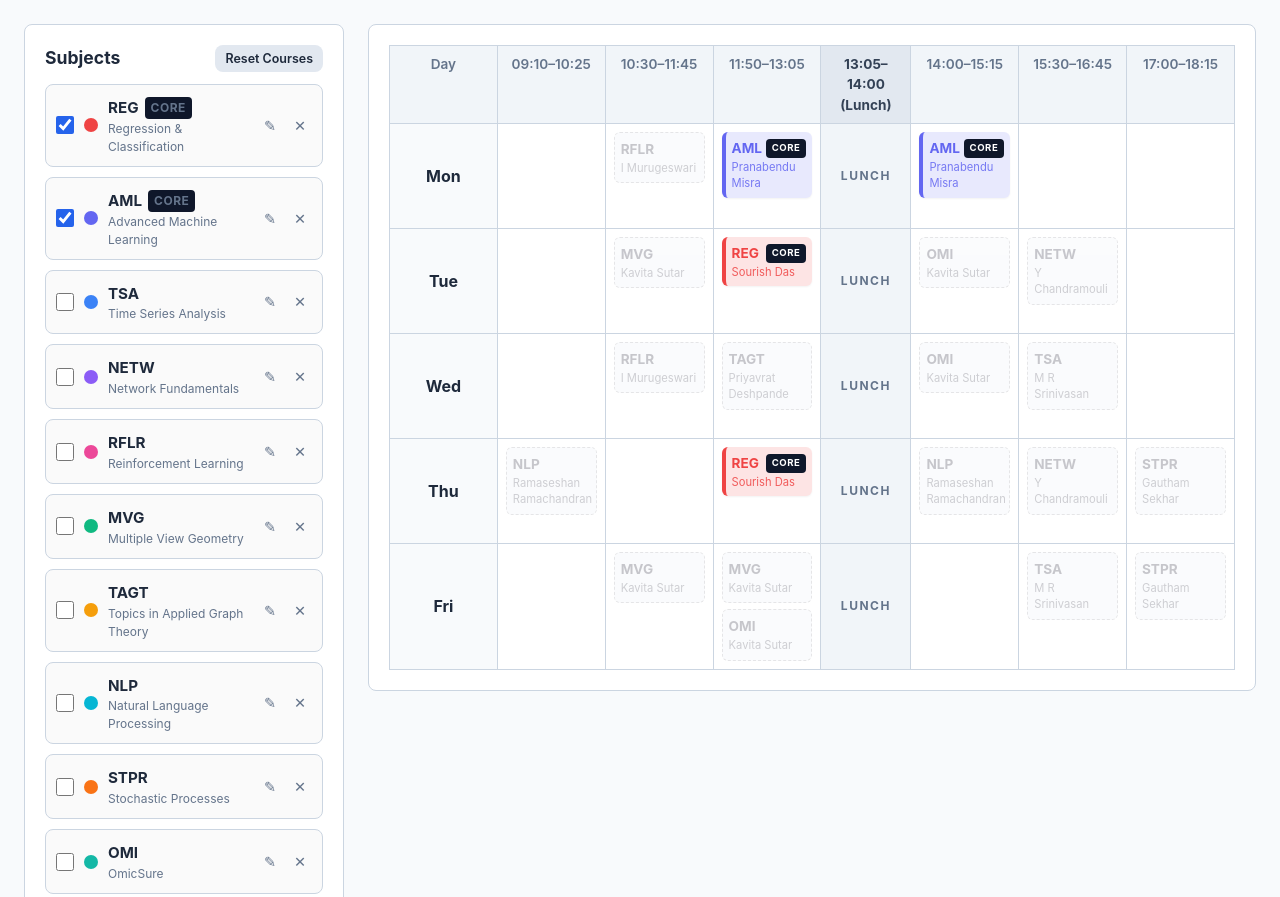
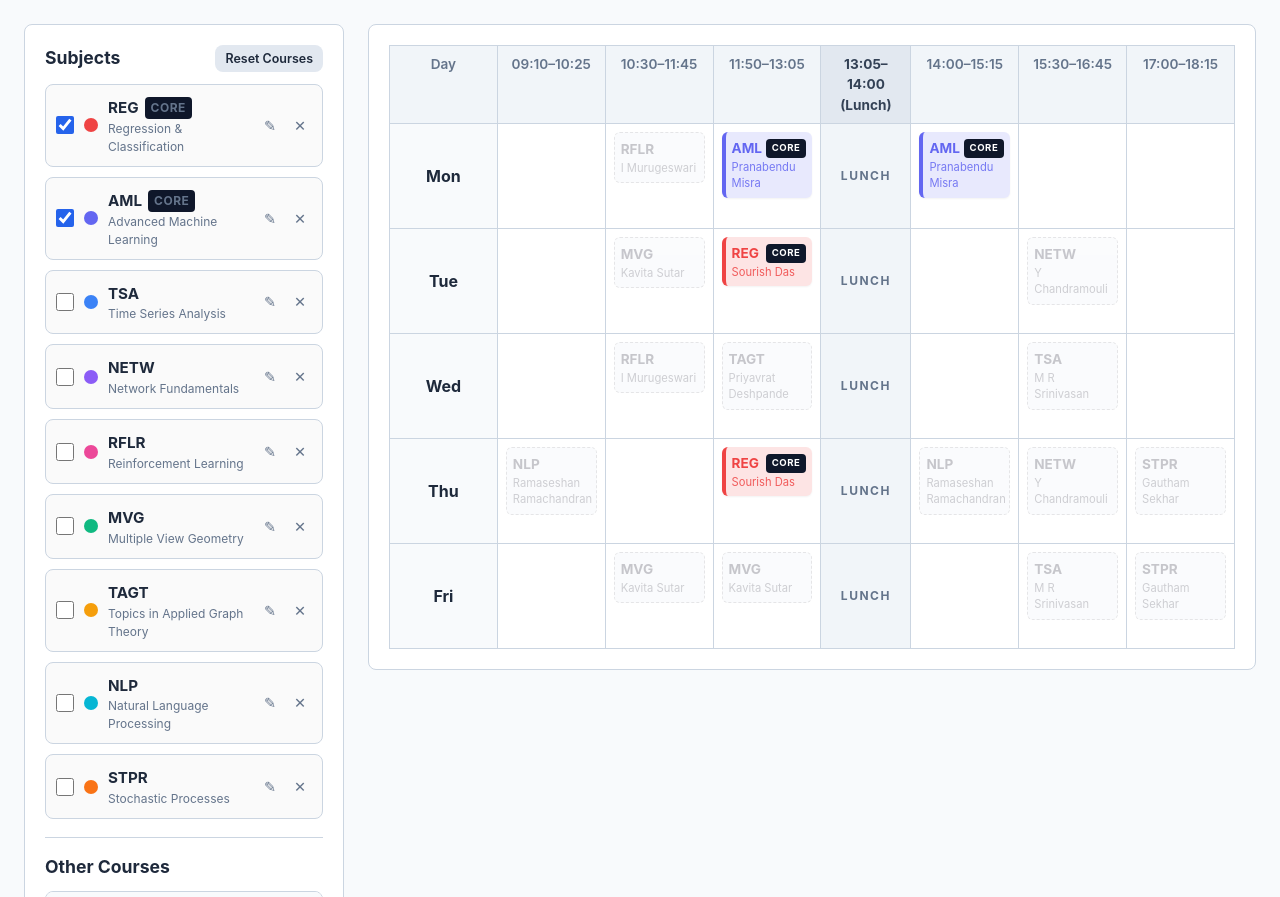
Before and after one commit to shaumikkhanna/mscds3_timetable, a plain HTML site: page index.html in a window 1280 px wide. Shown: the top 897 px of the page. Drawn offline with Linux system fonts and the light colour scheme.

Commit message:
moved omicsure to others

```diff
--- a/courses.csv
+++ b/courses.csv
@@ -8,4 +8,3 @@ c6,MVG,Multiple View Geometry,Kavita Sutar,false,#10b981,false,Tue:1|Fri:1|Fri:2
 c7,TAGT,Topics in Applied Graph Theory,Priyavrat Deshpande,false,#f59e0b,false,Wed:2
 c8,NLP,Natural Language Processing,Ramaseshan Ramachandran,false,#06b6d4,false,Thu:0|Thu:3
 c9,STPR,Stochastic Processes,Gautham Sekhar,false,#f97316,false,Thu:5|Fri:5
-c10,OMI,OmicSure,Kavita Sutar,false,#14b8a6,false,Tue:3|Wed:3|Fri:2
--- a/index.html
+++ b/index.html
@@ -694,7 +694,12 @@
 			<aside class="sidebar">
 				<div class="sidebar-header">
 					<h2>Subjects</h2>
-        <button class="btn btn-secondary btn-small" onclick="resetDefaults()">Reset Courses</button>
+					<button
+						class="btn btn-secondary btn-small"
+						onclick="resetDefaults()"
+					>
+						Reset Courses
+					</button>
 				</div>
 				<div id="course-list"></div>
 				<div class="sidebar-section">
@@ -810,7 +815,8 @@ c4,NETW,Network Fundamentals,Y Chandramouli,false,#8b5cf6,false,Tue:4|Thu:4
 c5,RFLR,Reinforcement Learning,I Murugeswari,false,#ec4899,false,Mon:1|Wed:1
 c6,MVG,Multiple View Geometry,Kavita Sutar,false,#10b981,false,Tue:1|Fri:1|Fri:2
 c7,TAGT,Topics in Applied Graph Theory,Priyavrat Deshpande,false,#f59e0b,false,Wed:2
-c8,NLP,Natural Language Processing,Ramaseshan Ramachandran,false,#06b6d4,false,Thu:0|Thu:3`;
+c8,NLP,Natural Language Processing,Ramaseshan Ramachandran,false,#06b6d4,false,Thu:0|Thu:3
+c9,STPR,Stochastic Processes,Gautham Sekhar,false,#f97316,false,Thu:5|Fri:5`;
 
 			const EMBEDDED_OTHER_CSV = `Course Code,Course Name,Instructor,Category / Program,Schedule
 PDE,"Sobolev Spaces & Applications to PDE",Prosenjit Roy,Maths Electives 3,"Thu 09:10-10:25, Fri 14:00-15:15"
@@ -851,7 +857,9 @@ LAB,Physics Lab,K G M Nair,B.S. Math & Physics II,"Fri 14:00-15:15, Fri 15:30-16
 IMF,Intro to Modular Forms (starts 6 Aug),B Ramakrishnan,Maths Electives 2,"Tue 15:30-16:45, Thu 15:30-16:45"
 IEC,Intro to Elliptic Curves,Aditya Karnataki,Maths Electives 2,"Tue 10:30-11:45, Wed 10:30-11:45, Thu 10:30-11:45"
 PAPF,"Intro to p-adic analysis & p-adic L-functions (starts 14 Aug)",Purusottam Rath,Maths Electives 2,"Mon 11:50-13:05, Fri 11:50-13:05"
-TGS,Topics in Group Schemes,V Balaji,Maths Electives 2,"Tue 11:50-13:05, Thu 11:50-13:05"`;
+TGS,Topics in Group Schemes,V Balaji,Maths Electives 2,"Tue 11:50-13:05, Thu 11:50-13:05"
+OMI,OmicSure,Kavita Sutar,Other,"Tue 14:00-15:15, Wed 14:00-15:15, Fri 11:50-13:05"
+`;
 
 			let courses = [];
 			let otherCourses = [];
--- a/other_courses.csv
+++ b/other_courses.csv
@@ -39,3 +39,4 @@ IEC,Intro to Elliptic Curves,Aditya Karnataki,Maths Electives 2,"Tue 10:30-11:45
 PAPF,"Intro to p-adic analysis & p-adic L-functions (starts 14 Aug)",Purusottam Rath,Maths Electives 2,"Mon 11:50-13:05, Fri 11:50-13:05"
 TGS,Topics in Group Schemes,V Balaji,Maths Electives 2,"Tue 11:50-13:05, Thu 11:50-13:05"
 FRE,French,Sumedha Turumella,Humanities,"Tue 17:00-18:15, Thu 17:00-18:15"
+OMI,OmicSure,Kavita Sutar,Other,"Tue 14:00-15:15, Wed 14:00-15:15, Fri 11:50-13:05"
```
Lines whose indentation alone changed are shown as unchanged.
